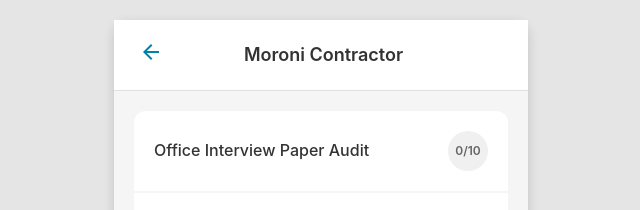
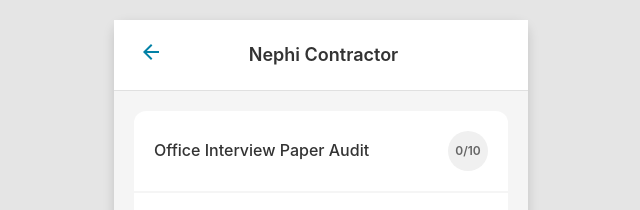
Before and after one commit to chase-kimball-25/testing, a plain HTML site: page index.html in a window 1280 px wide. Shown: the top 210 px of the page, 319-959 px from the left. Drawn offline with Linux system fonts and the light colour scheme.

Commit message:
Change name of contractor

```diff
--- a/index.html
+++ b/index.html
@@ -93,7 +93,7 @@
                     <path d="M12 20L13.41 18.59L7.83 13L20 13L20 11L7.83 11L13.41 5.41L12 4L4 12L12 20Z" fill="currentColor"/>
                 </svg>
             </button>
-            <h1>Moroni Contractor</h1>
+            <h1>Nephi Contractor</h1>
         </div>
         <div class="container">
             <div class="task-list">
```
